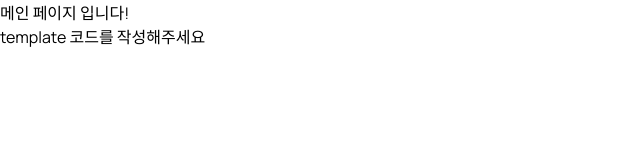
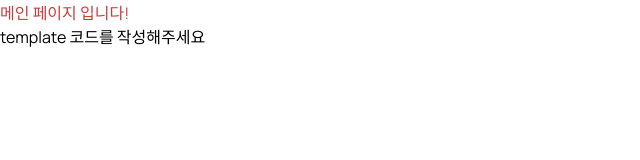
Before and after one commit to skkuding/skkuzzim, a Vue app in the folder frontend/: page / in a window 1280 px wide. Shown: the top 160 px of the page, without its empty margins (0-640 px from the left). Built offline with nearby package versions, Linux system fonts and the light colour scheme.

Commit message:
chore: apply theme color in page

```diff
--- a/frontend/src/pages/index.vue
+++ b/frontend/src/pages/index.vue
@@ -1,8 +1,15 @@
 <script setup lang="ts">
 import MyComponent from "@/components/MyComponent.vue";
+import { COLOR } from "@/styles/theme";
 </script>
 
 <template>
   <div class="colored">메인 페이지 입니다!</div>
   <MyComponent />
 </template>
+
+<style scoped>
+.colored {
+  color: v-bind("COLOR.red");
+}
+</style>
```
